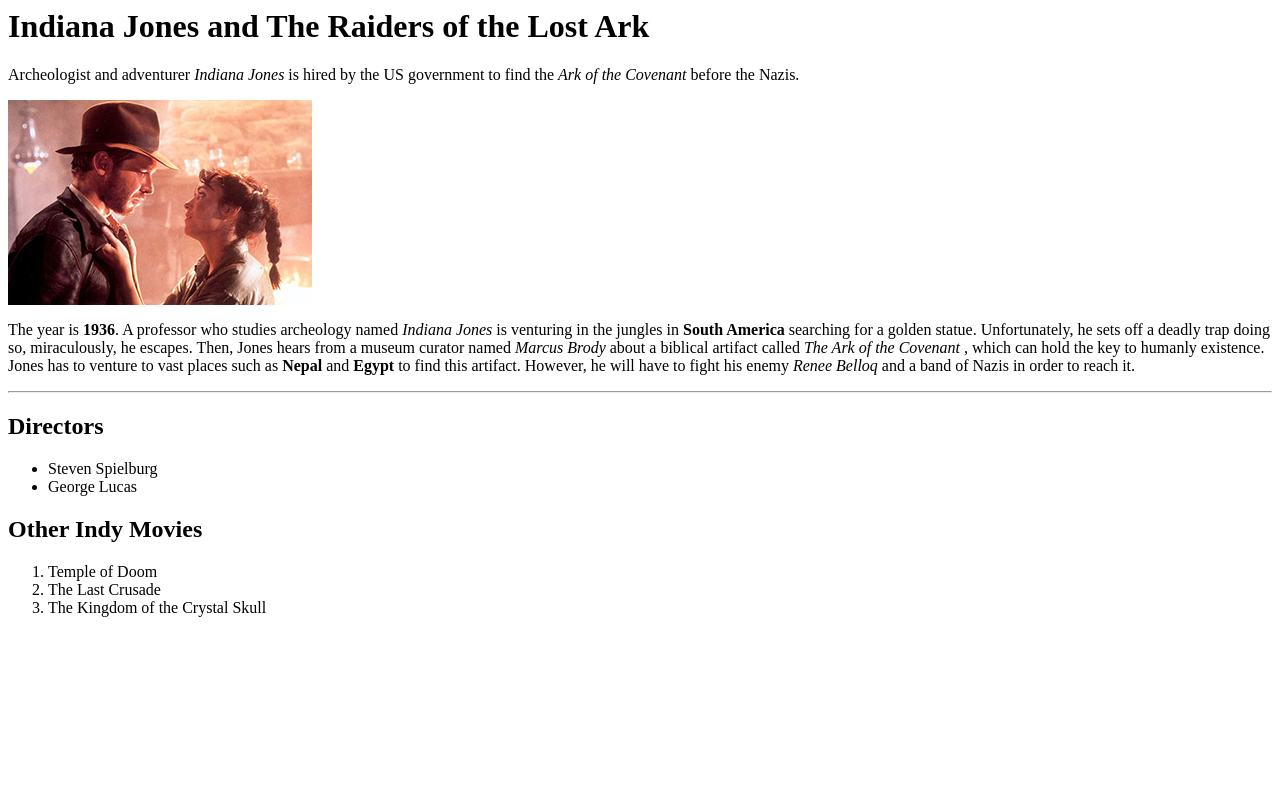
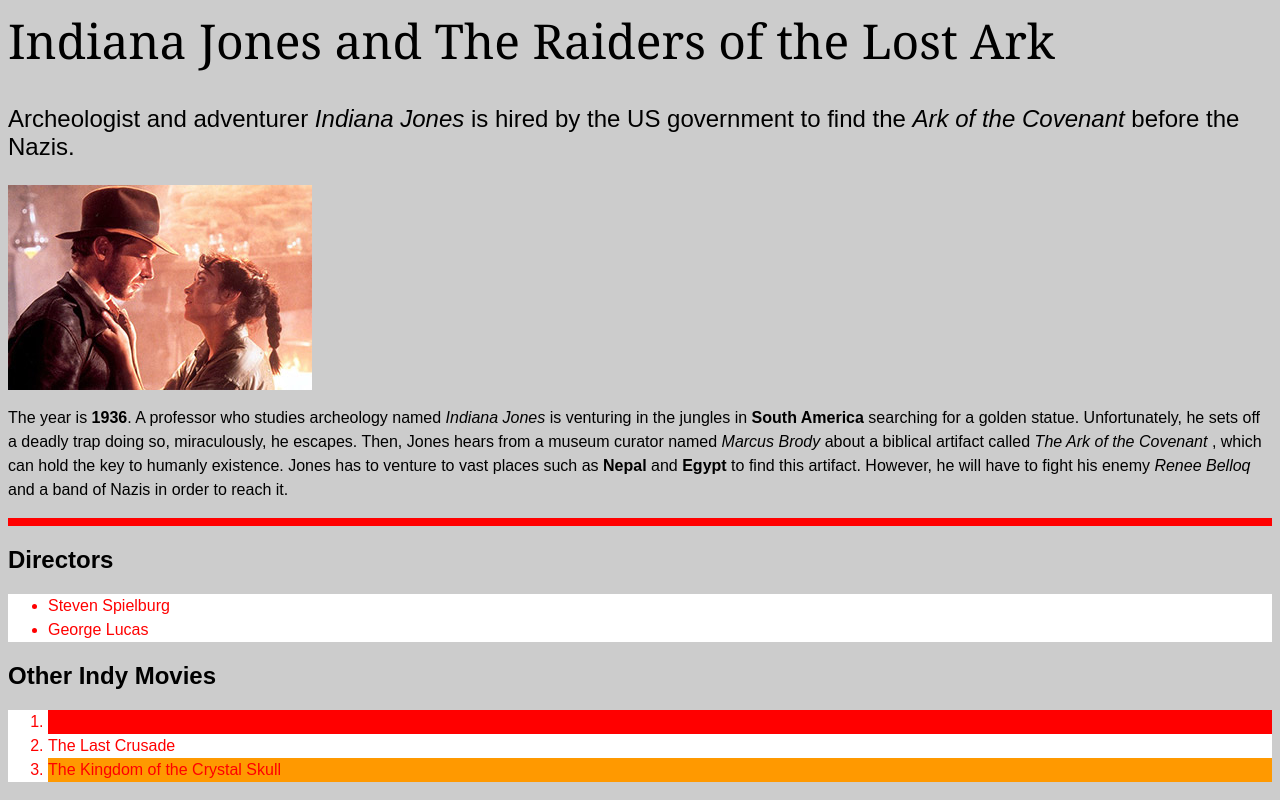
Before and after one commit to nadim944/tutorial-css, a plain HTML site: page index.html in a window 1280 px wide. Drawn offline with Linux system fonts and the light colour scheme.

Commit message:
Cleaned up HTML & CSS

```diff
--- /dev/null
+++ b/css/general.css
@@ -0,0 +1,71 @@
+/* CSS document 8/
+
+CSS is structured as follows:
+
+selector {
+
+    property: vaule;
+    Property: value;
+    Property: value
+
+}
+
+Each selector is paired with and styles an element. for example:
+
+html{} is paired with and styles <html>
+
+*/
+
+html {
+     font-family:Arial, Helvetica, sans-serif;
+}
+
+body {
+    background-color:#ccc;
+}
+
+h1 {
+    font-family: Georgia, "Times New Romasn", serif;
+    font-size: 3rem; /*   */
+    font-weight: normal;
+}
+
+p,
+li {
+    font-size: 1rem;
+    line-height: 1.5rem;
+}
+
+h1 + p {
+    font-size:1.5rem;
+    line-height: 1.75rem;
+}
+
+strong {
+    font-weight: bold;
+}
+
+em {
+    font-weight: italic;
+}
+
+hr {
+    border: solid 4px #f00;
+}
+
+ul,
+ol {
+    background-color:#fff;
+}
+
+li {
+    color: #f00;
+}
+
+ol li:first-child {
+    background-color:#f00;
+}
+
+ol li:last-child  {
+    background-color:#f90;
+}
--- a/index.html
+++ b/index.html
@@ -1,11 +1,11 @@
 <DOCTYPE html></DOCTYPE>
 <html>
-<head> <meta characterset="utf-8">
-    <title>Css Tutorial</title>
-
+<head>
+    <meta charset="utf-8">
+    <title>CSS Tutorial</title>
+    <link href="css/general.css" rel="stylesheet">
 </head>
 <body>
-
 
    <h1>Indiana Jones and The Raiders of the Lost Ark</h1>
 
```
